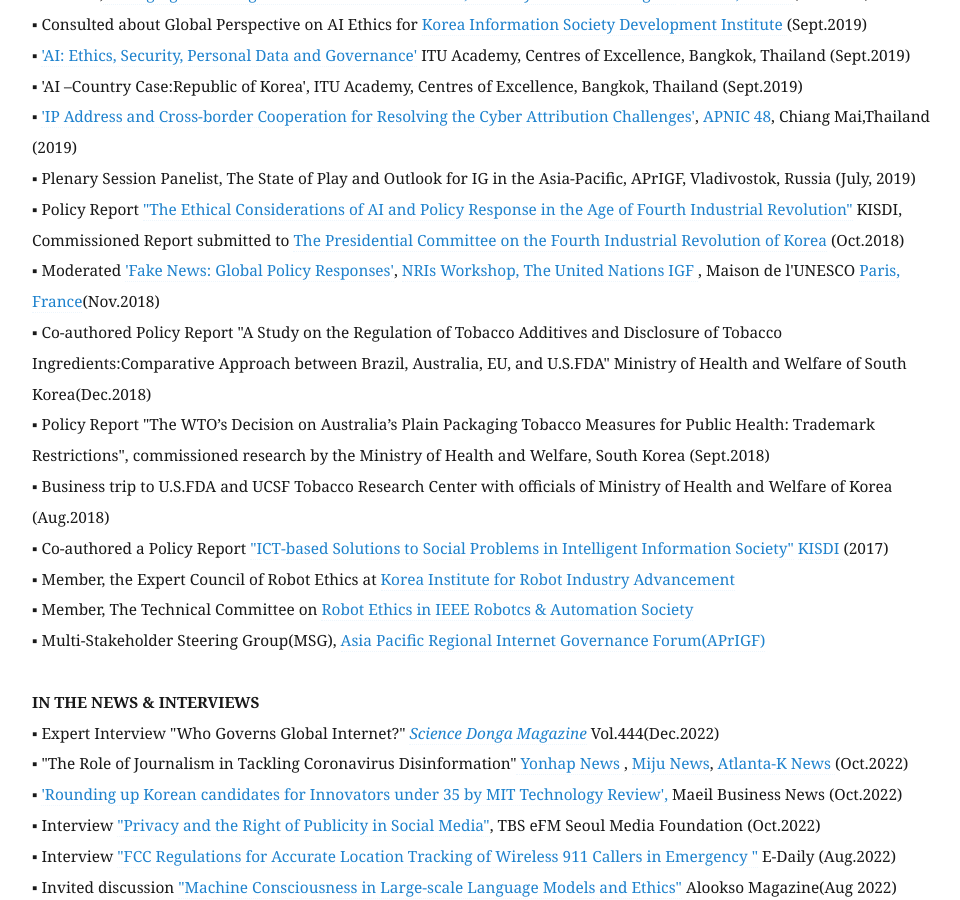
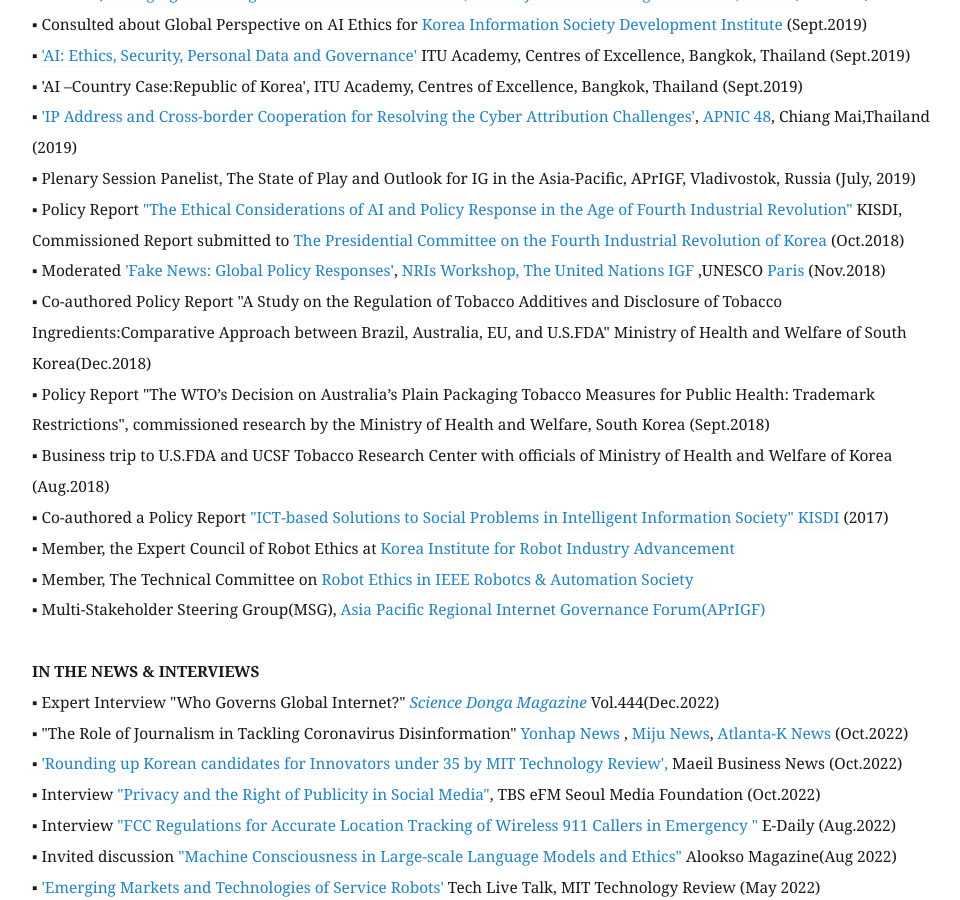
Before and after one commit to eunchangchoi/eunchangchoi.github.io, a Jekyll site: the page built from index.md, in a window 1280 px wide and 900 px high, scrolled down 6241 px. Shown: the whole window, without its empty margins (68-1028 px from the left). Built offline with Jekyll 4.4.1, drawn with Linux system fonts in a browser that asks for light colours.

Commit message:
Update index.md

```diff
--- a/index.md
+++ b/index.md
@@ -148,7 +148,7 @@
 ▪ <a href="https://youtu.be/uRsC_ypHGCg?t=1348">'IP Address and Cross-border Cooperation for Resolving the Cyber Attribution Challenges'</a>, <a href="https://conference.apnic.net/48/program/schedule/#/day/6/cooperation-sig"> APNIC 48</a>, Chiang Mai,Thailand (2019) <br>
 ▪ Plenary Session Panelist, The State of Play and Outlook for IG in the Asia-Pacific, APrIGF, Vladivostok, Russia (July, 2019)<br>
 ▪ Policy Report <a href="https://bit.ly/3qgZ63S">"The Ethical Considerations of AI and Policy Response in the Age of Fourth Industrial Revolution"</a> KISDI, Commissioned Report submitted to <a href="https://policy.nl.go.kr/cmmn/FileDown.do?atchFileId=221994&fileSn=63436">The Presidential Committee on the Fourth Industrial Revolution of Korea</a> (Oct.2018) <br>
-▪ Moderated <a href="https://www.youtube.com/watch?v=quo1DLyitf8&feature=youtu.be&t=1004">'Fake News: Global Policy Responses'</a>, <a href="https://www.intgovforum.org/en/content/igf-2018-day-2-salle-xii-nri-session-on-fakenews"> NRIs Workshop, The United Nations IGF </a>, Maison de l'UNESCO <a href="https://igf2018.fr/"> Paris, France</a>(Nov.2018) <br>
+▪ Moderated <a href="https://www.youtube.com/watch?v=quo1DLyitf8&feature=youtu.be&t=1004">'Fake News: Global Policy Responses'</a>, <a href="https://www.intgovforum.org/en/content/igf-2018-day-2-salle-xii-nri-session-on-fakenews"> NRIs Workshop, The United Nations IGF </a>,UNESCO <a href="https://igf2018.fr/"> Paris </a>(Nov.2018) <br>
 ▪ Co-authored Policy Report "A Study on the Regulation of Tobacco Additives and Disclosure of Tobacco Ingredients:Comparative Approach between Brazil, Australia, EU, and U.S.FDA" Ministry of Health and Welfare of South Korea(Dec.2018) <br>
 ▪ Policy Report "The WTO’s Decision on Australia’s Plain Packaging Tobacco Measures for Public Health: Trademark Restrictions", commissioned research by the Ministry of Health and Welfare, South Korea (Sept.2018)<br>
 ▪ Business trip to U.S.FDA and UCSF Tobacco Research Center with officials of Ministry of Health and Welfare of Korea (Aug.2018) <br>
```
